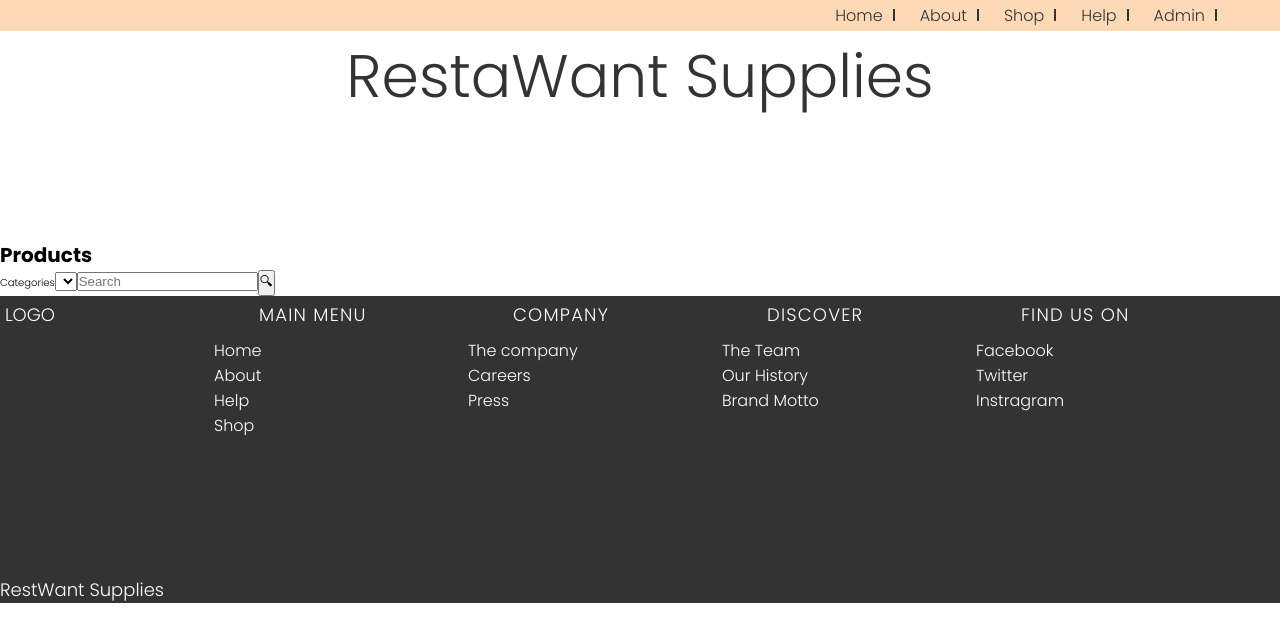
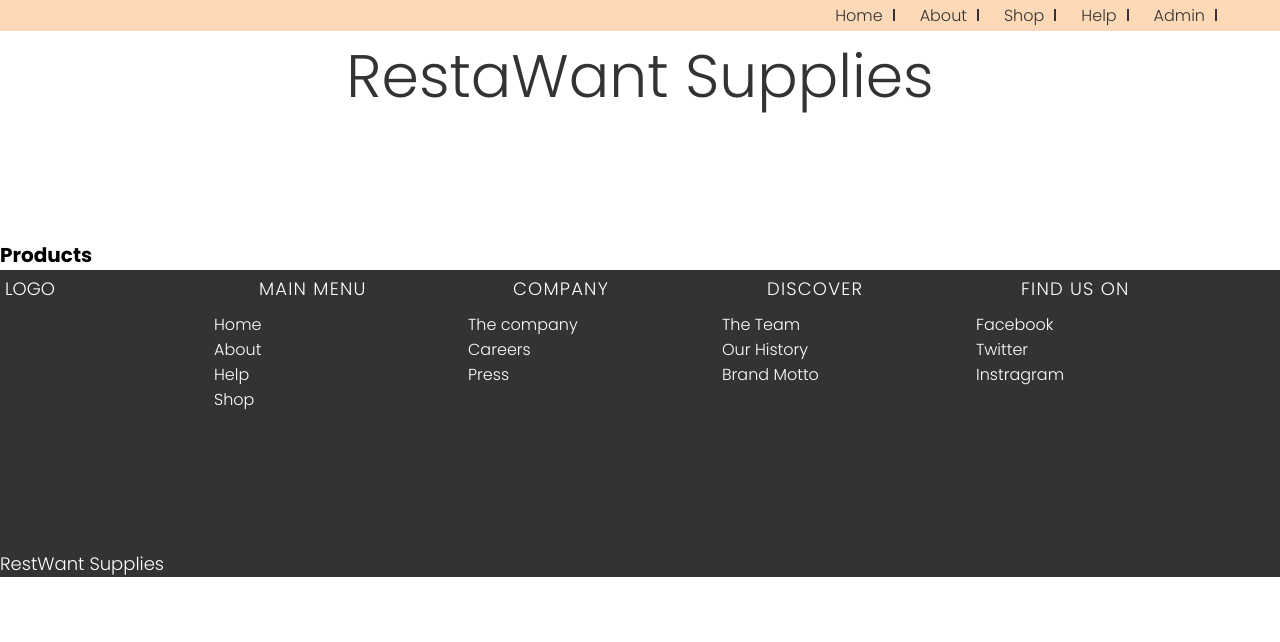
Before and after one commit to SAMURAIM0SES/GraceShopperFrontEnd, a React (Create React App) app: page /products in a window 1280 px wide. Shown: the top 642 px of the page. Built offline with nearby package versions, Linux system fonts and the light colour scheme.

Commit message:
ProductsAPICalls

```diff
--- a/src/components/Products.js
+++ b/src/components/Products.js
@@ -1,5 +1,5 @@
 import React from "react";
-import { useState } from "react"
+import { useState, useEffect } from "react"
 import Layout from "./Layout"
 
 const Products = () => {
@@ -8,6 +8,17 @@ const Products = () => {
     const [searchTerm, setSearchTerm] = useState('')
     const [searchCategory, setSearchCategory] = useState(0)
 
+    const getAllIntialData = async () => {
+        const allProducts = await {/* fetchcall */ }
+        setProducts(allProducts)
+        const allCategories = await {/* fetchcall */ }
+        setCategories(allCategories)
+    }
+
+
+
+    useEffect(() => { getAllIntialData() }, [])
+
     async function submitHandler(event) {
         event.preventDefault()
     }
@@ -15,7 +26,7 @@ const Products = () => {
     return (
         <Layout>
             <h1>Products</h1>
-            <form onSubmit={() => submitHandler}>
+            {/* <form onSubmit={() => submitHandler}>
                 <label>Categories</label>
                 <select>
                     {categories.map((category) => {
@@ -26,8 +37,8 @@ const Products = () => {
                 </select>
                 <input type='text' value={searchTerm} onChange={(e) => setSearchTerm(e.target.value)} placeholder="Search"></input>
                 <button type="submit">🔍︎</button>
-            </form>
-            {products.map((product) => {
+            </form> */}
+            {/* {products.map((product) => {
                 return (
                     <div key={`productHolder${product.id}`}>
                         <h2>{product.name}</h2>
@@ -35,7 +46,7 @@ const Products = () => {
                         <p>${product.price}</p>
                     </div>
                 )
-            })}
+            })} */}
         </Layout>
     )
 }
```
